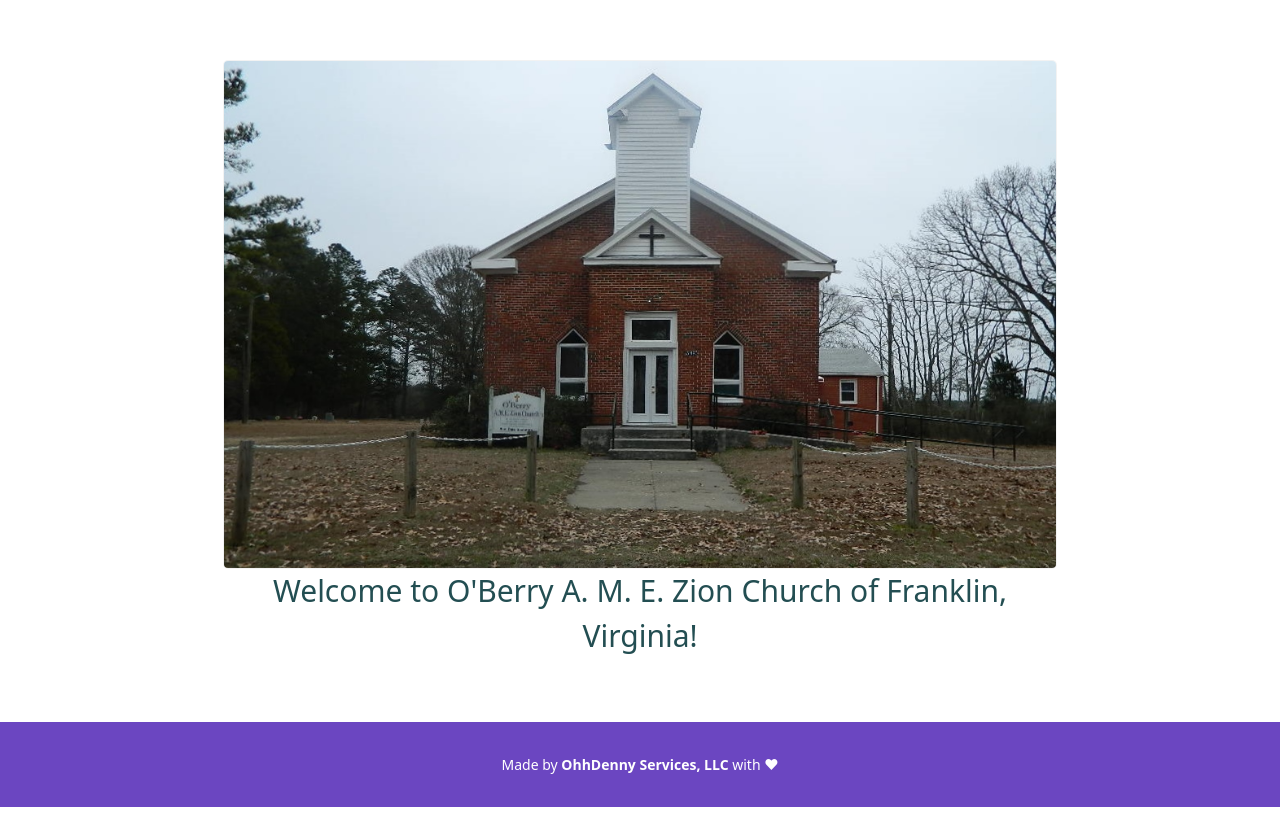
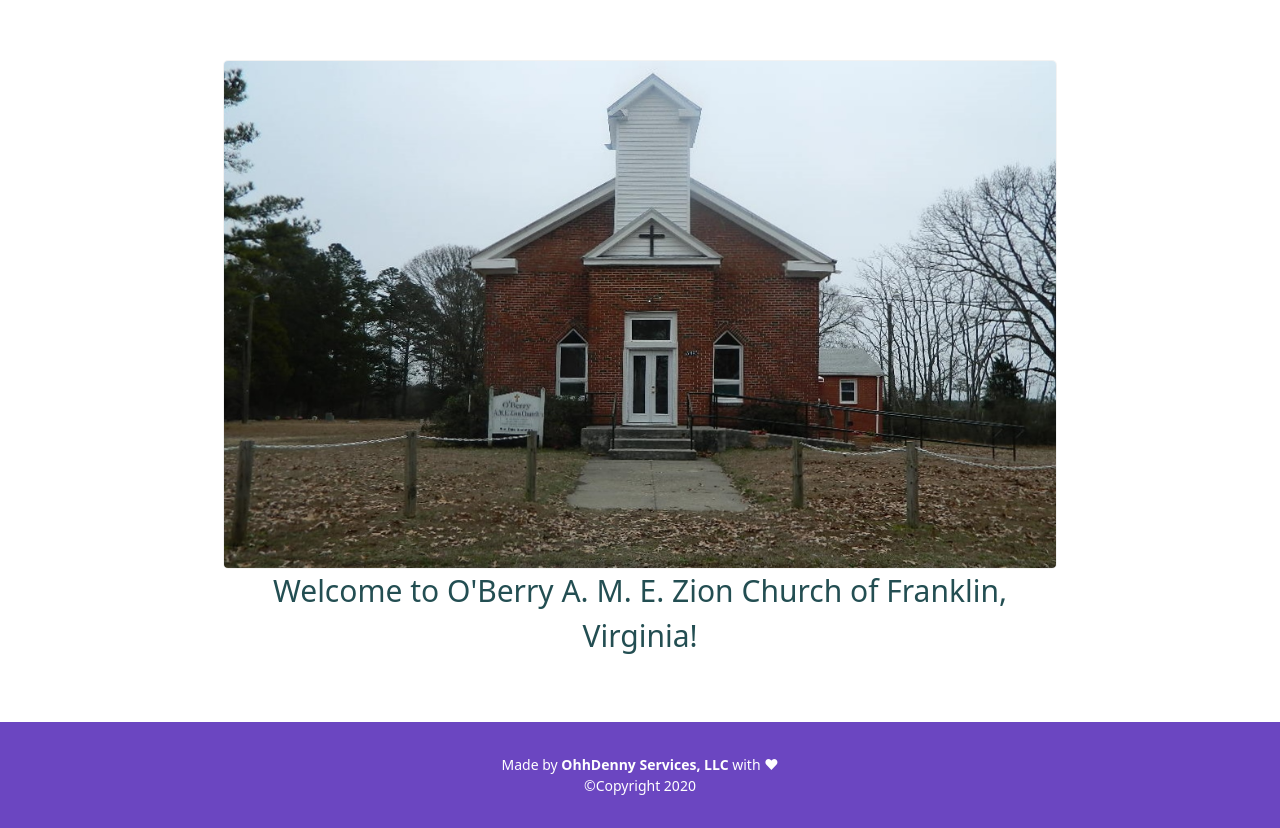
Before and after one commit to KevinDennyII/oberry_ame_zion_church_franklinva, a Gatsby site: page / in a window 1280 px wide. Shown: the part 99-927 px from the top of the page. Before the commit the page ends 906 px from the top, so only its background shows below. Built offline with nearby package versions, Linux system fonts and the light colour scheme; Gatsby itself is replaced by a stand-in of ours.

Commit message:
updated footer

```diff
--- a/src/components/layout.js
+++ b/src/components/layout.js
@@ -28,6 +28,8 @@ function Layout({ children }) {
              OhhDenny Services, LLC
             </a>
             {` `}with ❤
+            <br/>
+            &copy;Copyright 2020
           </p>
         </nav>
       </footer>
--- a/src/pages/index.js
+++ b/src/pages/index.js
@@ -18,7 +18,9 @@ function IndexPage() {
           className="block rounded shadow-xs"
           src={oberryAmeZionChurchPic}
         />
-        <h2 className="inline-block text-teal-900 text-3xl">{`Welcome to O'Berry A. M. E. Zion Church of Franklin, Virginia!`}</h2>
+        <h2 className="inline-block text-teal-900 text-3xl">
+          {`Welcome to O'Berry A. M. E. Zion Church of Franklin, Virginia!`}
+        </h2>
       </section>
     </Layout>
   );
```
